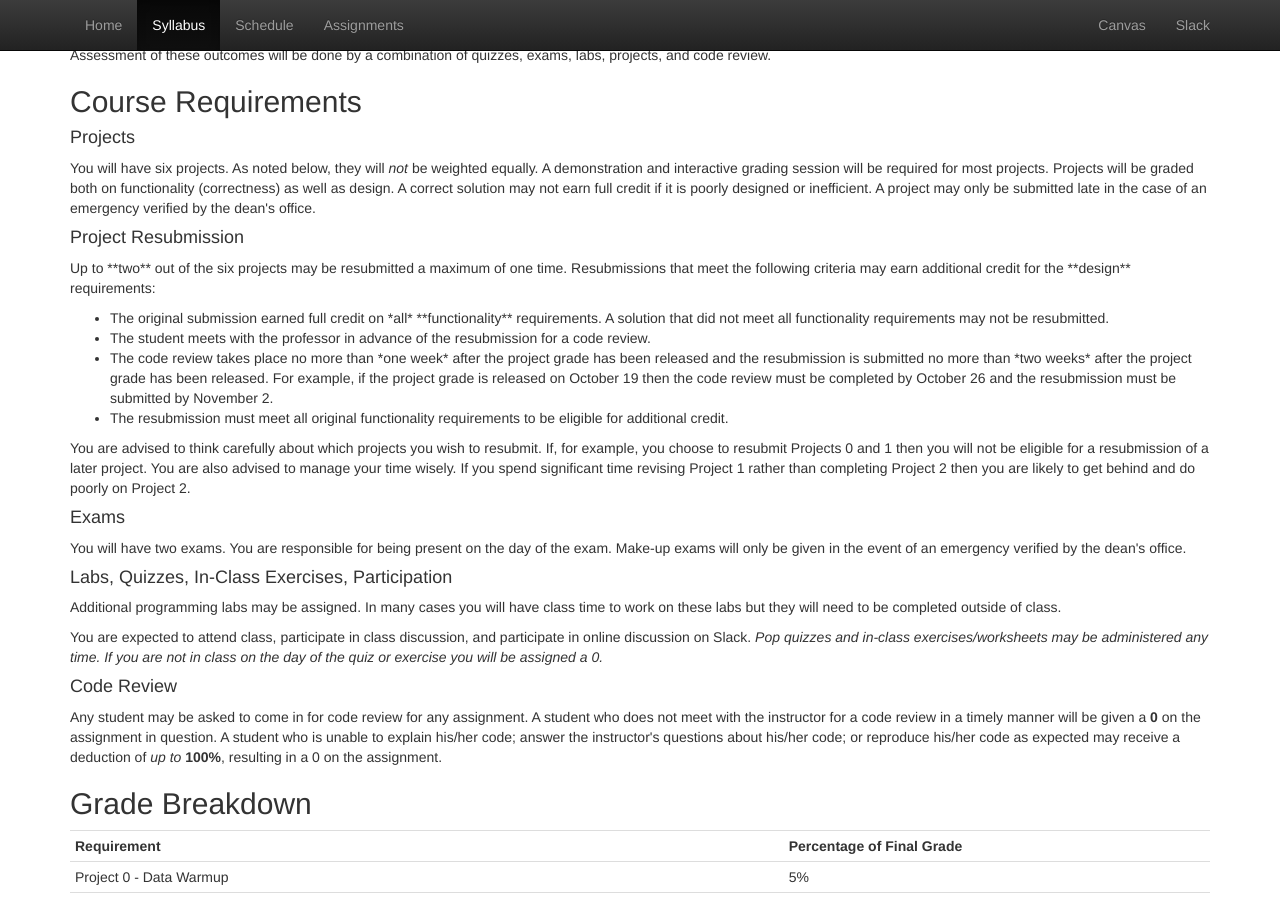
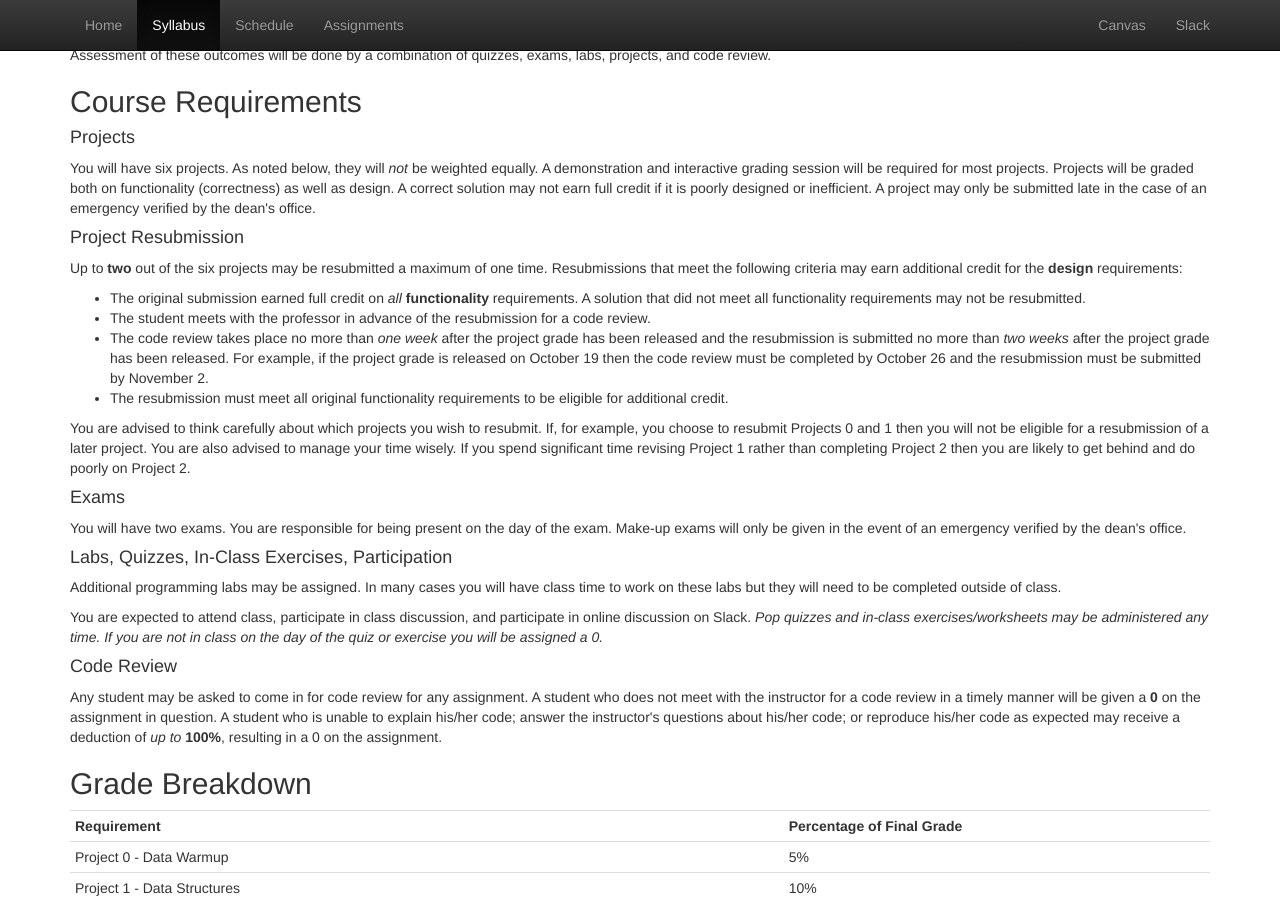
Before and after one commit to CS601-F18/cs601-f18.github.io, a Jekyll site: the page built from syllabus.html, in a window 1280 px wide and 900 px high, scrolled down 1300 px. Built offline with Jekyll 4.4.1, drawn with Linux system fonts in a browser that asks for light colours.

```diff
--- a/syllabus.html
+++ b/syllabus.html
@@ -97,11 +97,11 @@ title: Syllabus
 <p>You will have six projects. As noted below, they will <i>not</i> be weighted equally. A demonstration and interactive grading session will be required for most projects. Projects will be graded both on functionality (correctness) as well as design. A correct solution may not earn full credit if it is poorly designed or inefficient. A project may only be submitted late in the case of an emergency verified by the dean's office.</p>
 
 <h4>Project Resubmission</h4>
-<p>Up to **two** out of the six projects may be resubmitted a maximum of one time. Resubmissions that meet the following criteria may earn additional credit for the **design** requirements:
+<p>Up to <b>two</b> out of the six projects may be resubmitted a maximum of one time. Resubmissions that meet the following criteria may earn additional credit for the <b>design</b> requirements:
 	<ul>
-		<li>The original submission earned full credit on *all* **functionality** requirements. A solution that did not meet all functionality requirements may not be resubmitted.</li>
+		<li>The original submission earned full credit on <i>all</i> <b>functionality</b> requirements. A solution that did not meet all functionality requirements may not be resubmitted.</li>
 		<li>The student meets with the professor in advance of the resubmission for a code review.</li>
-		<li>The code review takes place no more than *one week* after the project grade has been released and the resubmission is submitted no more than *two weeks* after the project grade has been released. For example, if the project grade is released on October 19 then the code review must be completed by October 26 and the resubmission must be submitted by November 2.</li>
+		<li>The code review takes place no more than <i>one week</i> after the project grade has been released and the resubmission is submitted no more than <i>two weeks</i> after the project grade has been released. For example, if the project grade is released on October 19 then the code review must be completed by October 26 and the resubmission must be submitted by November 2.</li>
 		<li>The resubmission must meet all original functionality requirements to be eligible for additional credit.</li>
 	</ul>
 </p>
```
